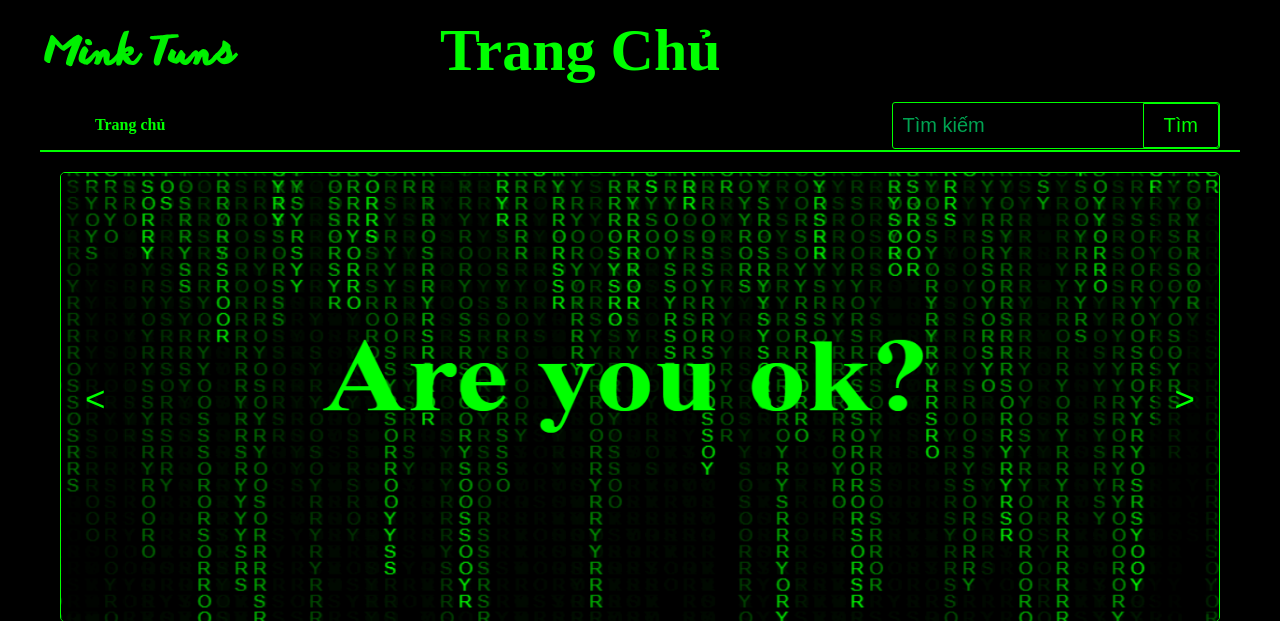
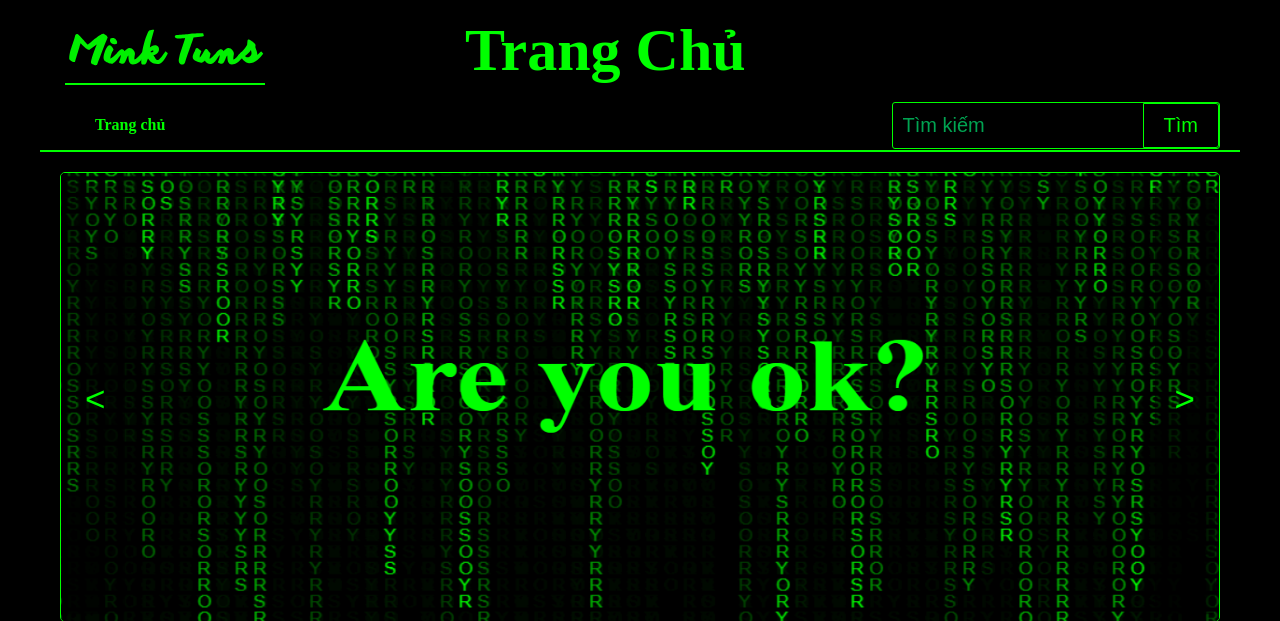
Before and after one commit to MinkTuns/khocuatoi, a PHP site: page / in a window 1280 px wide. Shown: the top 621 px of the page. Run offline with PHP 8.4, Linux system fonts and the light colour scheme.

Commit message:
Update TrangChu.css

```diff
--- a/TrangChu.css
+++ b/TrangChu.css
@@ -25,6 +25,11 @@ body {
     justify-content: space-between;
     background-color: #000000; /* Nền đen */
     color: #00ff00; /* Chữ xanh neon */
+}
+
+.header-main img {
+    margin-left: 25px;
+    border-bottom: 2px solid #00ff00; /* Gạch chân màu xanh neon */
 }
 
 /* Navigation */
```
